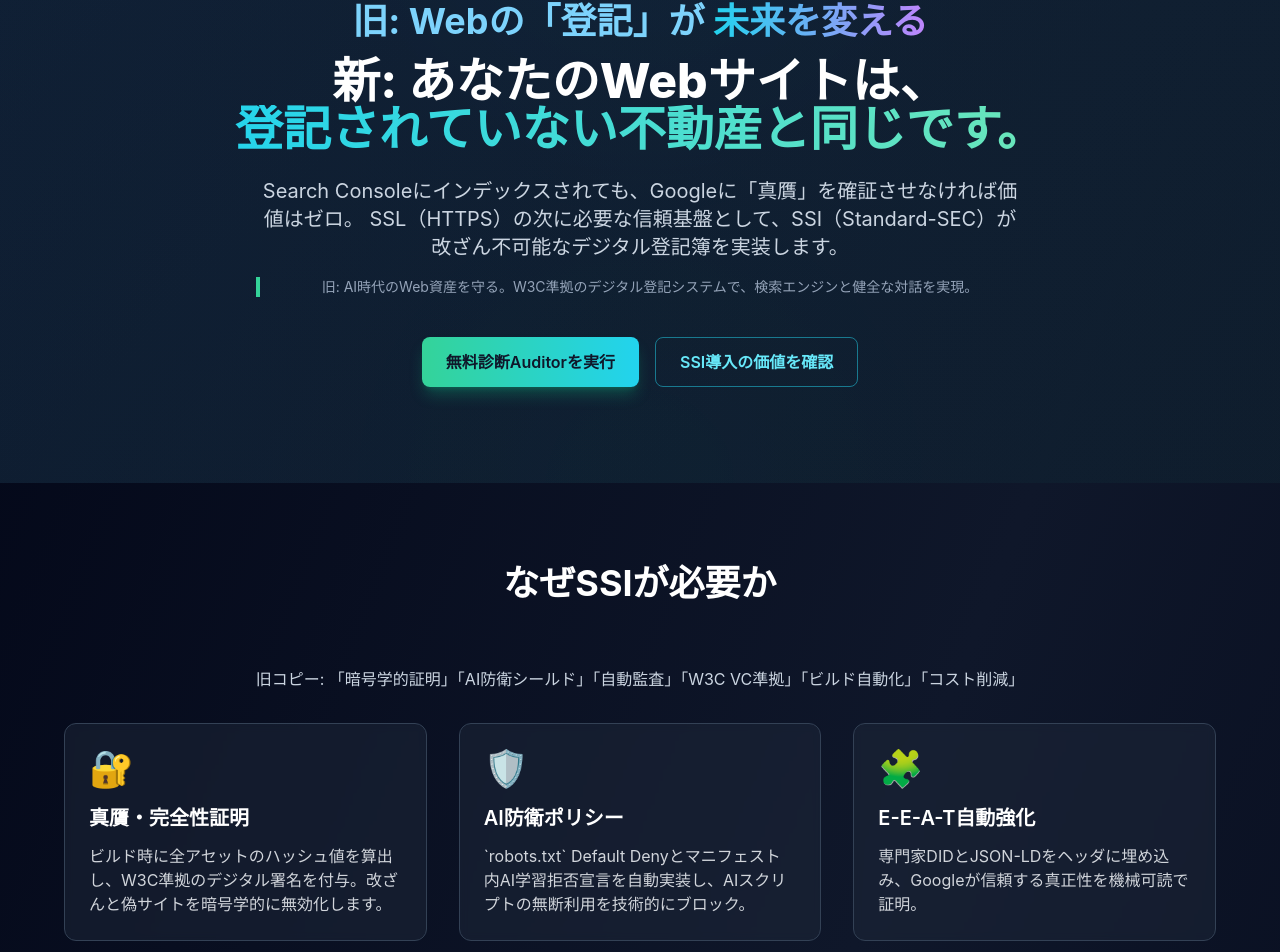
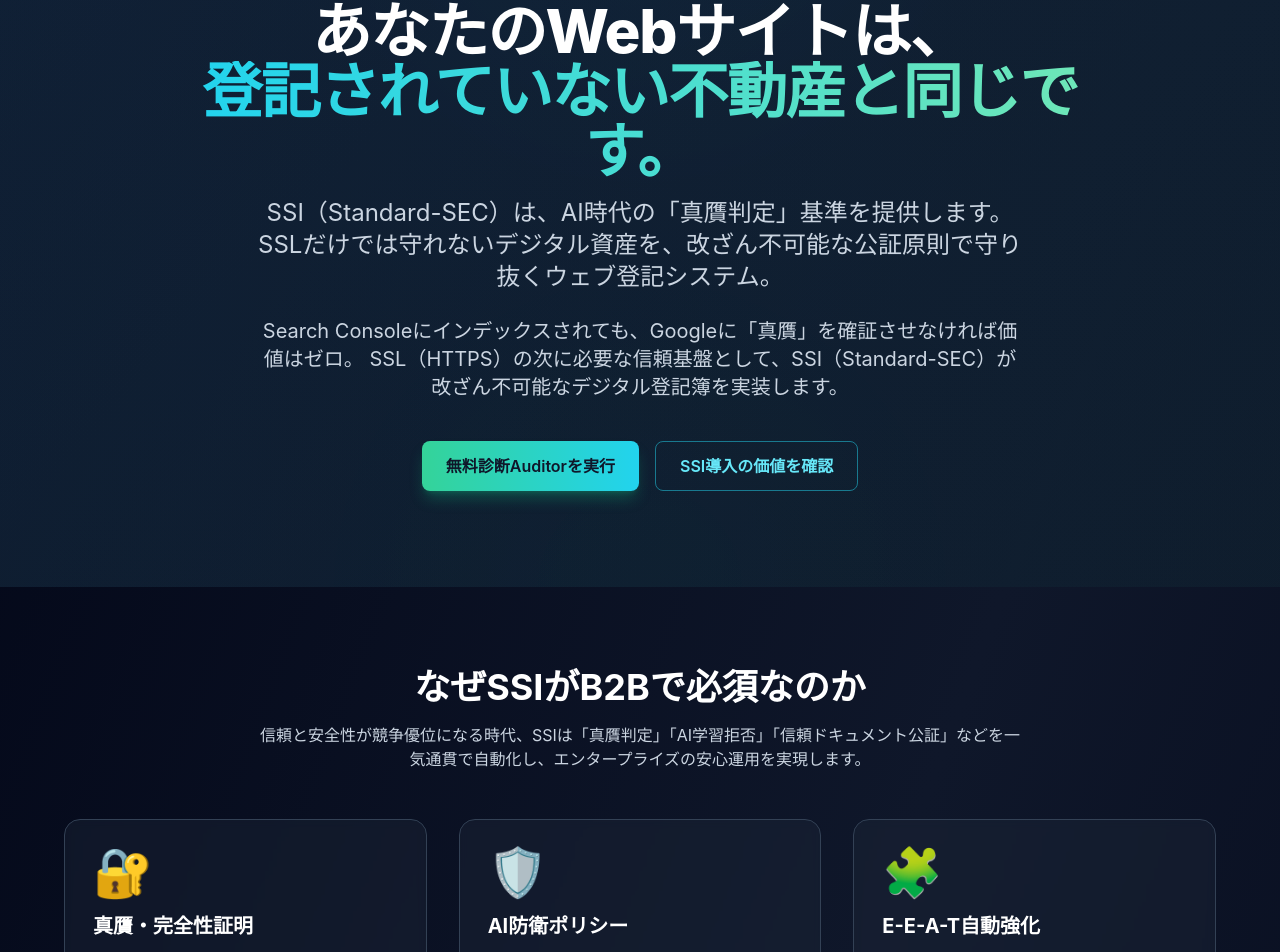
Before and after one commit to murcotto0/ssi-landing-page, a React (Vite) app: page / in a window 1280 px wide. Shown: the part 142-1094 px from the top of the page. Built offline with nearby package versions, Linux system fonts and the light colour scheme.

Commit message:
refactor: Remove old/new contrast in LP and enhance B2B engagement

```diff
--- a/src/components/CTA.tsx
+++ b/src/components/CTA.tsx
@@ -20,9 +20,7 @@
         </div>
         <p className="text-slate-400 mt-6 text-sm">
           まずは現状評価：5分で完了するリスク分析レポートを無料発行します。
-        </p>
-        <p className="text-slate-500 mt-3 text-xs border-l-4 border-cyan-500 pl-3">
-          旧コピー: 無料プランで今すぐ始めましょう。AI時代に負けないデジタル資産を構築。
+          これにより即時の課題発見と導入計画が可能になります。
         </p>
       </div>
     </section>
--- a/src/components/Features.tsx
+++ b/src/components/Features.tsx
@@ -27,18 +27,18 @@
   return (
     <section className="py-20 px-4">
       <div className="max-w-6xl mx-auto">
-        <h2 className="text-4xl font-bold text-center text-white mb-16">
-          なぜSSIが必要か
+        <h2 className="text-4xl font-bold text-center text-white mb-4">
+          なぜSSIがB2Bで必須なのか
         </h2>
-        <div className="mb-8 text-center text-slate-300">
-          旧コピー: 「暗号学的証明」「AI防衛シールド」「自動監査」「W3C VC準拠」「ビルド自動化」「コスト削減」
-        </div>
+        <p className="text-center text-slate-300 mb-12 max-w-3xl mx-auto">
+          信頼と安全性が競争優位になる時代、SSIは「真贋判定」「AI学習拒否」「信頼ドキュメント公証」などを一気通貫で自動化し、エンタープライズの安心運用を実現します。
+        </p>
         <div className="grid md:grid-cols-2 lg:grid-cols-3 gap-8">
           {features.map((feature, index) => (
-            <div key={index} className="bg-slate-800/50 backdrop-blur-sm p-6 rounded-xl border border-slate-700 hover:border-cyan-400 transition-all duration-300">
-              <div className="text-4xl mb-4">{feature.icon}</div>
-              <h3 className="text-xl font-semibold text-white mb-3">{feature.title}</h3>
-              <p className="text-gray-300">{feature.description}</p>
+            <div key={index} className="bg-slate-800/40 backdrop-blur-sm p-7 rounded-2xl border border-slate-700 hover:border-cyan-400 transition-all duration-300">
+              <div className="text-5xl mb-4">{feature.icon}</div>
+              <h3 className="text-xl font-bold text-white mb-3">{feature.title}</h3>
+              <p className="text-slate-200 leading-relaxed">{feature.description}</p>
             </div>
           ))}
         </div>
--- a/src/components/Hero.tsx
+++ b/src/components/Hero.tsx
@@ -12,23 +12,21 @@
           🛡️ AI時代のWeb資産標準
         </p>
         <div className="mt-5 space-y-4">
-          <h1 className="text-3xl sm:text-4xl font-bold text-sky-300">
-            旧: Webの「登記」が <span className="text-transparent bg-clip-text bg-gradient-to-r from-cyan-400 to-purple-400">未来を変える</span>
-          </h1>
-          <h1 className="text-4xl sm:text-5xl font-extrabold text-white leading-tight">
-            新: あなたのWebサイトは、
+          <h1 className="text-5xl md:text-6xl font-extrabold text-white leading-tight tracking-tight">
+            あなたのWebサイトは、
             <span className="block text-transparent bg-clip-text bg-gradient-to-r from-cyan-400 to-emerald-300">
               登記されていない不動産と同じです。
             </span>
           </h1>
+          <h2 className="text-xl md:text-2xl text-slate-300 max-w-3xl mx-auto">
+            SSI（Standard-SEC）は、AI時代の「真贋判定」基準を提供します。SSLだけでは守れないデジタル資産を、改ざん不可能な公証原則で守り抜くウェブ登記システム。
+          </h2>
         </div>
         <p className="mt-6 text-lg sm:text-xl text-slate-300 max-w-3xl mx-auto">
           Search Consoleにインデックスされても、Googleに「真贋」を確証させなければ価値はゼロ。
           SSL（HTTPS）の次に必要な信頼基盤として、SSI（Standard-SEC）が改ざん不可能なデジタル登記簿を実装します。
         </p>
-        <p className="mt-4 text-sm text-slate-400 max-w-3xl mx-auto border-l-4 border-emerald-400 pl-4">
-          旧: AI時代のWeb資産を守る。W3C準拠のデジタル登記システムで、検索エンジンと健全な対話を実現。
-        </p>
+
         <div className="mt-10 flex flex-col sm:flex-row gap-4 justify-center">
           <a href="#features" className="inline-flex items-center justify-center rounded-lg bg-gradient-to-r from-emerald-400 to-cyan-400 px-6 py-3 text-base font-semibold text-slate-900 shadow-lg shadow-emerald-500/30 transition hover:scale-[1.02]">
             無料診断Auditorを実行
```
